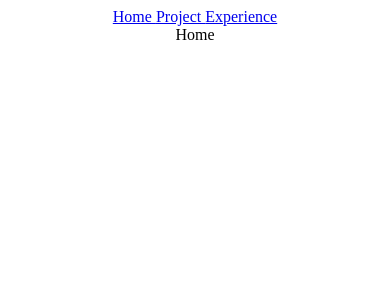
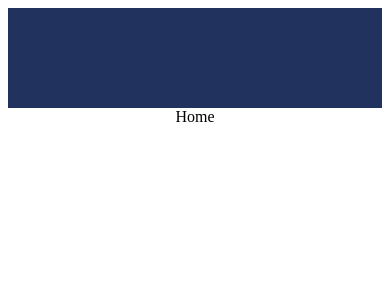
Before and after one commit to TommyHakGH/PersonalWebsite, a React (Create React App) app: page / in a window 390 px wide. Shown: the top 300 px of the page. Built offline with nearby package versions, Linux system fonts and the light colour scheme.

Commit message:
disregard previous commit, this is commit where we added css styler to navbar, also fixed app.js issue with import React from 'react' ;

```diff
--- a/src/components/Navbar.js
+++ b/src/components/Navbar.js
@@ -1,5 +1,6 @@
 import React from 'react';
 import { Link } from "react-router-dom";
+import "../styles/Navbar.css";
 
 function Navbar() {
   return (
--- a/src/styles/Navbar.css
+++ b/src/styles/Navbar.css
@@ -0,0 +1,85 @@
+.navbar {
+    width: 100%;
+    height: 100px;
+    background:#21325e;
+}
+
+.links {
+    width: 100%;
+    height: 100%;
+    display: flex;
+    align-items: center;
+    justify-content: center;
+    color: white;
+}
+
+.navbar a{
+    color: white;
+    text-decoration: none;
+    margin: 20px;
+    font-size: 25px;
+}
+
+.toggleButton {
+    width:100%;
+    height: 100px;
+    display: flex;
+    align-items: center;
+    justify-content: find-end;
+}
+
+.toggleButton svg {
+    font-size: 50px;
+}
+
+.toggleButton button{
+    margin-right: 20px;
+    background-color: transparent;
+    border: none;
+    color: white;
+    cursor: pointer;
+}
+
+#open{
+    height:100vh;
+}
+
+#open .links{
+    flex-direction: column;
+    justify-content: flex-start;
+    margin-top: 100px;
+}
+
+#open a {
+    width:100%;
+    text-align: center;
+}
+
+@media only screen and (max-width: 900px) {
+    .navbar a{
+        width: 70px;
+    }
+}
+
+@media only screen and (max-width: 600px) {
+    .toggleButton {
+        display: flex;
+    }
+    #close a {
+        diplay: none;
+    }
+}
+@media only screen and (min-width: 600px) {
+    .toggleButton {
+        display: none;
+    }
+}
+.hiddenLinks{
+    display:none;
+}
+#open{
+    height: 100px;
+}
+#open .links {
+    flex-direction:row;
+}
```
